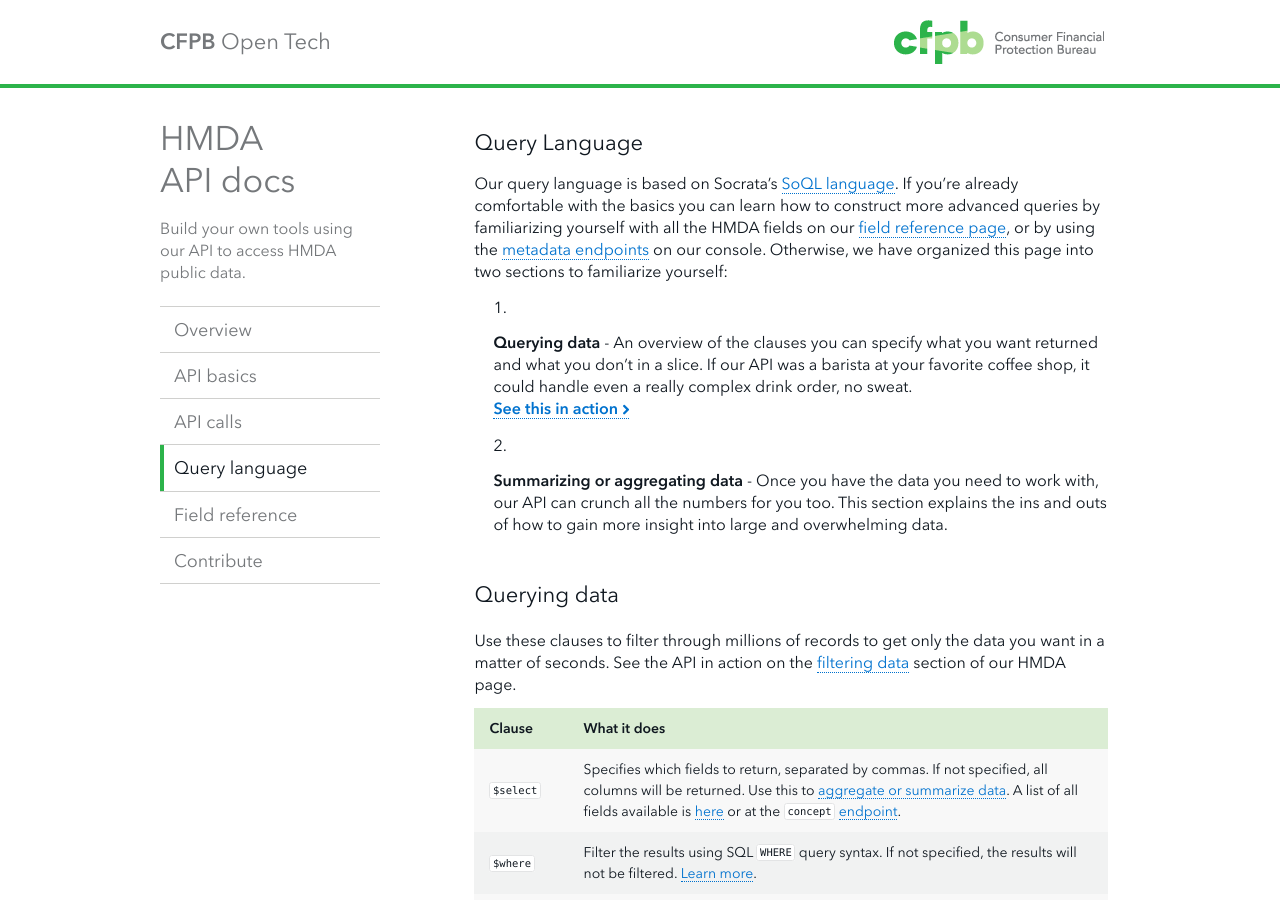
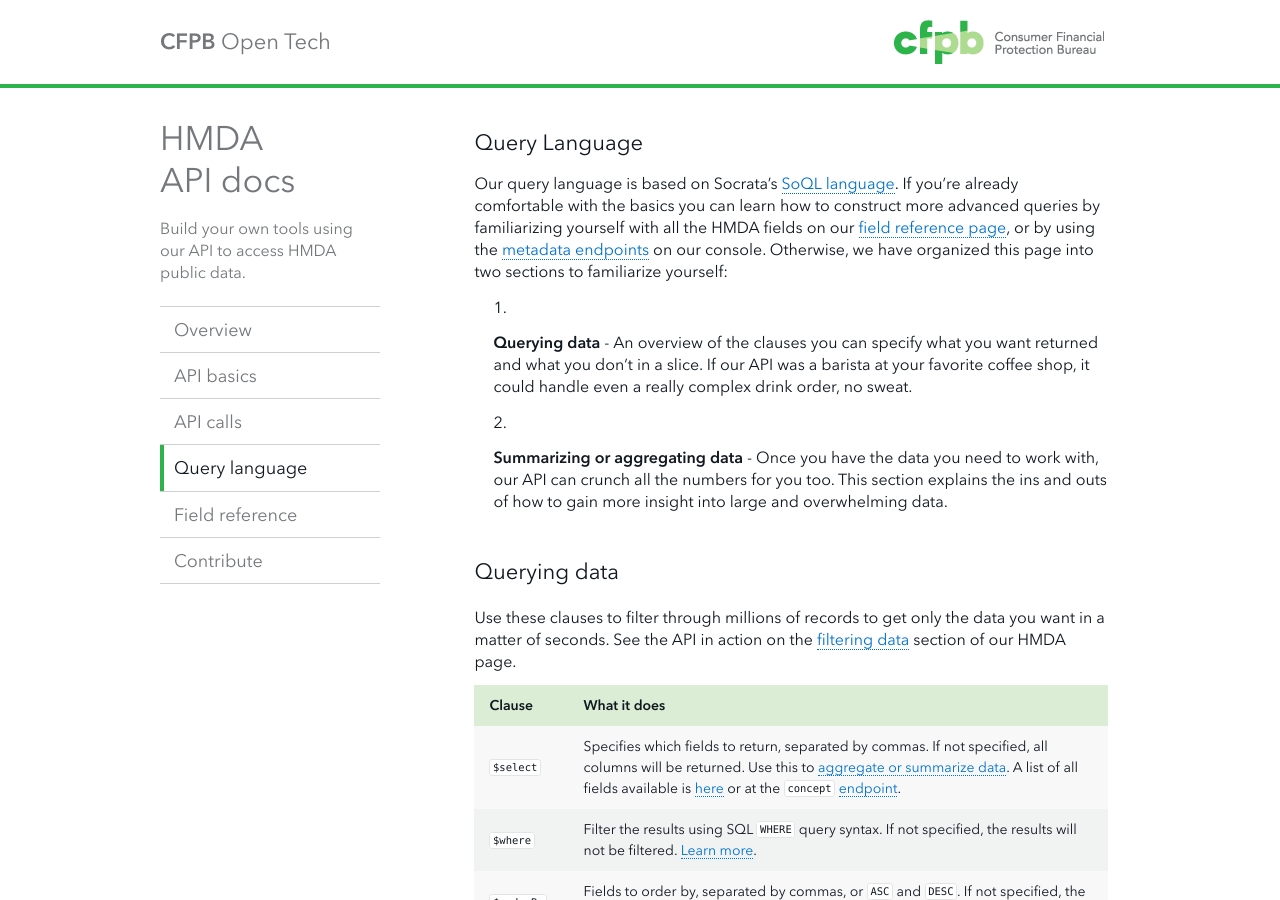
Before and after one commit to cfpb/api, a Jekyll site: the page built from queries.md, in a window 1280 px wide and 900 px high. Built offline with Jekyll 4.4.1, drawn with Linux system fonts in a browser that asks for light colours; Markdown is read by kramdown in place of the engine named in the settings.

```diff
--- a/queries.md
+++ b/queries.md
@@ -11,7 +11,6 @@
 
 1. **Querying data** - An overview of the clauses you can specify what you want returned and what you don't in a slice. If our API was a
 barista at your favorite coffee shop, it could handle even a really complex drink order, no sweat.
-<a href="console/#!/hmda/querySliceHmda_get_2" class="action-arrow">See this in action <i class="icon-right"> </i></a>
 
 1. **Summarizing or aggregating data** - Once you have the data you need to work with, our API can crunch all the numbers
 for you too. This section explains the ins and outs of how to gain more insight into large and overwhelming data.
```
